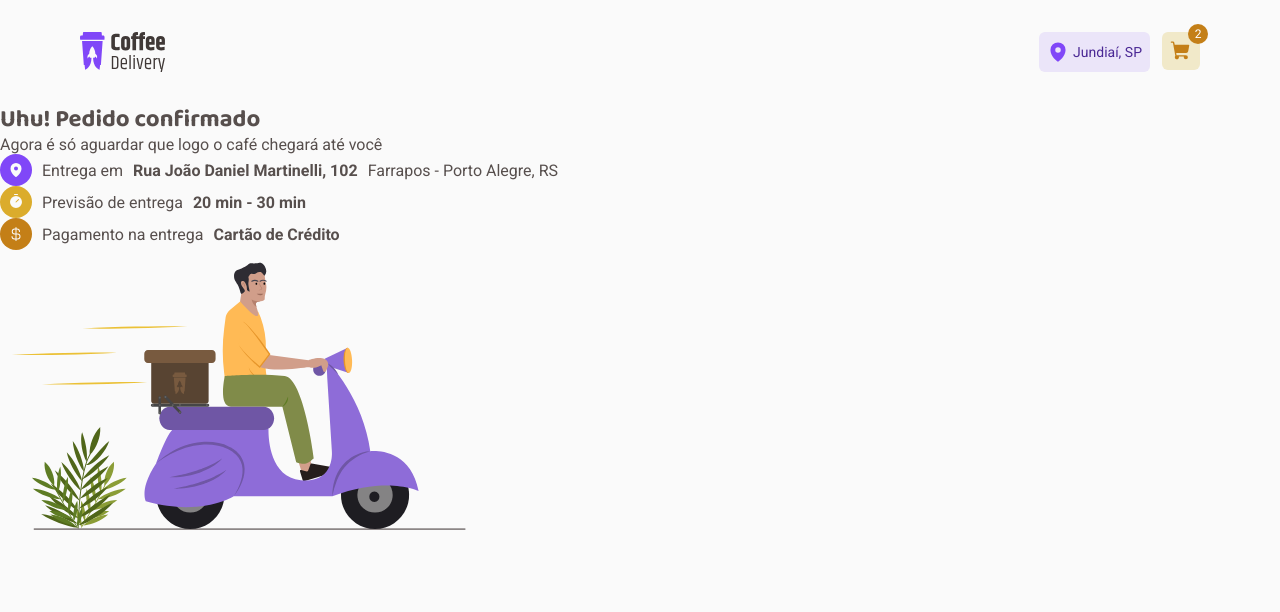
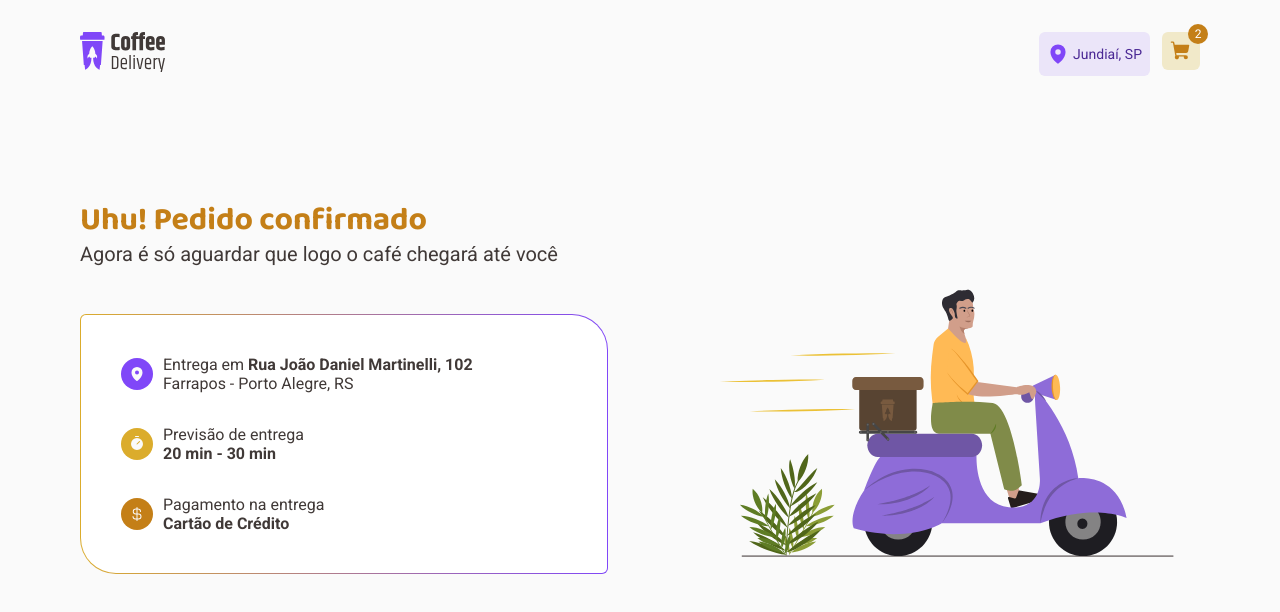
Before and after one commit to willianlins/Coffe-Delivery-Ignite, a React (Vite) app: page /Success in a window 1280 px wide. Shown: the top 612 px of the page. Built offline with nearby package versions, Linux system fonts and the light colour scheme.

Commit message:
finalizando visual front

```diff
--- a/src/components/Header/index.tsx
+++ b/src/components/Header/index.tsx
@@ -6,7 +6,9 @@ import { HeaderButtonCart, HeaderButtonCity, HeaderContainer } from './styles'
 export function Header() {
   return (
     <HeaderContainer>
-      <img src={LogoCoffe} alt="" />
+      <NavLink to={'/'}>
+        <img src={LogoCoffe} alt="" />
+      </NavLink>
       <nav>
         <HeaderButtonCity>
           <MapPin size={22} weight="fill" />
--- a/src/components/ListsInfos/styles.ts
+++ b/src/components/ListsInfos/styles.ts
@@ -3,6 +3,7 @@ import { styled } from 'styled-components'
 export const ContainerListsInfos = styled.li`
   display: flex;
   flex-direction: row;
+  flex-wrap: wrap;
   align-items: center;
   gap: 0.625rem;
 `
--- a/src/pages/Success/index.tsx
+++ b/src/pages/Success/index.tsx
@@ -20,21 +20,32 @@ export function Success() {
             $statuscolor={'purple'}
             icon={<MapPin size={16} weight="fill" />}
           >
-            Entrega em <strong>Rua João Daniel Martinelli, 102</strong>Farrapos
-            - Porto Alegre, RS
+            <p>
+              {' '}
+              Entrega em{' '}
+              <strong>
+                Rua João Daniel Martinelli, 102<br></br>
+              </strong>
+              Farrapos - Porto Alegre, RS
+            </p>
           </ListsInfos>
           <ListsInfos
             $statuscolor={'yellow'}
             icon={<Timer size={16} weight="fill" />}
           >
-            Previsão de entrega
-            <strong>20 min - 30 min</strong>
+            <p>
+              Previsão de entrega <br></br>
+              <strong>20 min - 30 min</strong>
+            </p>
           </ListsInfos>
           <ListsInfos
             $statuscolor={'orange'}
             icon={<CurrencyDollar size={16} weight="fill" />}
           >
-            Pagamento na entrega <strong>Cartão de Crédito</strong>
+            <p>
+              Pagamento na entrega <br></br>
+              <strong>Cartão de Crédito</strong>
+            </p>
           </ListsInfos>
         </SuccessLeftTopics>
       </SuccessLeft>
--- a/src/pages/Success/styles.ts
+++ b/src/pages/Success/styles.ts
@@ -1,9 +1,49 @@
 import styled from 'styled-components'
 
-export const ContainerSuccess = styled.div``
+export const ContainerSuccess = styled.div`
+  width: 74rem;
+  padding: 2rem;
+  margin: 3.75rem auto;
+  display: flex;
+  justify-content: space-between;
+  align-items: flex-end;
+`
 
-export const SuccessLeft = styled.div``
+export const SuccessLeft = styled.div`
+  width: 33rem;
 
-export const SuccessLeftTopics = styled.ul``
+  h2 {
+    font-size: ${(props) => props.theme.FONT_SIZE['TITLE-L']}rem;
+    color: ${(props) => props.theme.COLORS['YELLOW-DARK']};
+  }
+  p {
+    font-size: ${(props) => props.theme.FONT_SIZE['TEXT-L']}rem;
+    color: ${(props) => props.theme.COLORS['BASE-SUBTITLE']};
+  }
+`
+
+export const SuccessLeftTopics = styled.ul`
+  margin-top: 3rem;
+  padding: 2.5rem;
+
+  /* border: 1px solid gray; */
+  border-top-left-radius: 6px;
+  border-top-right-radius: 36px;
+  border-bottom-left-radius: 36px;
+  border-bottom-right-radius: 6px;
+
+  background:
+    linear-gradient(#fff 0 0) padding-box,
+    linear-gradient(to right, #dbac2c, #8047f8) border-box;
+  border: 1px solid transparent;
+
+  li + li {
+    margin-top: 2rem;
+  }
+
+  p {
+    font-size: ${(props) => props.theme.FONT_SIZE['TEXT-M']}rem;
+  }
+`
 
 export const SuccessRight = styled.div``
```
